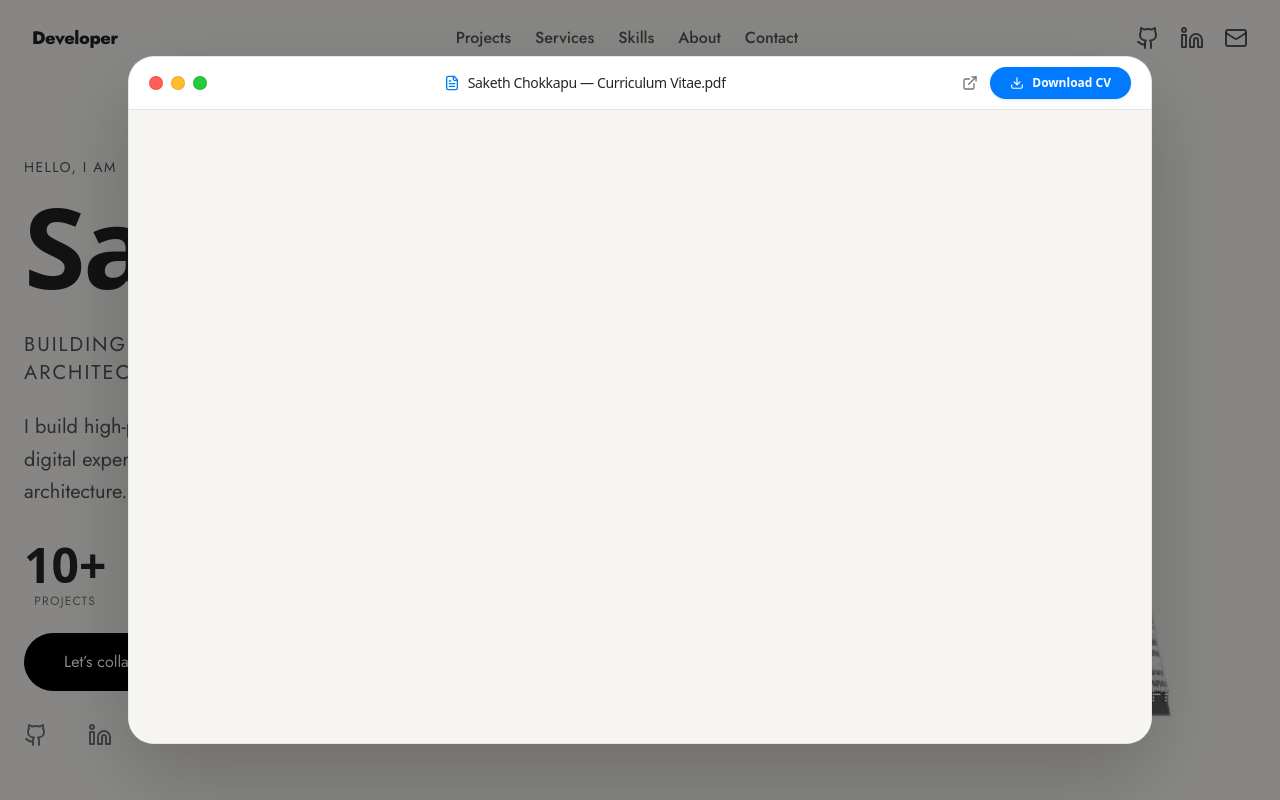
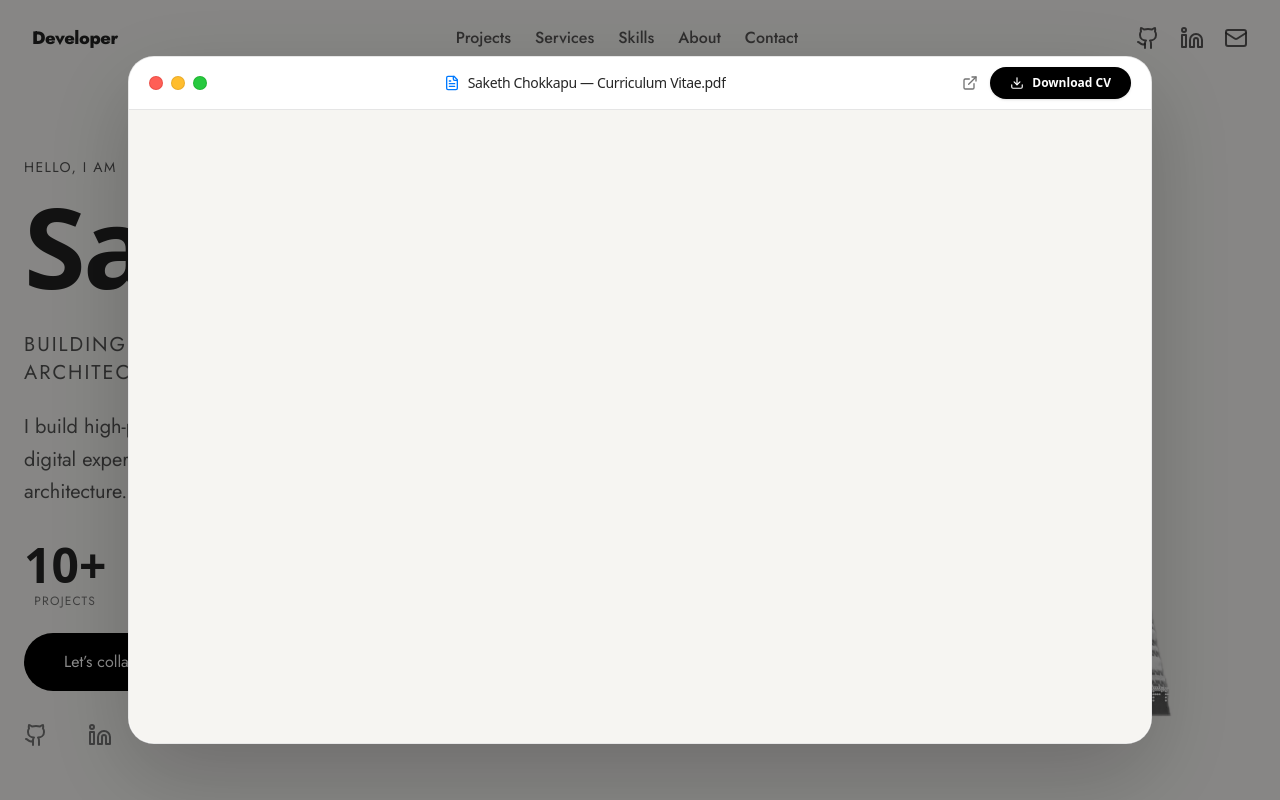
Before and after one commit to Ch-saketh/saketh-chokkapu-portfolio, a React (Vite) app in the folder Portfolio/: page / in a window 1280 px wide. Both pictures are taken after a click on the button "View CV". Shown: the top 800 px of the page. Built offline with nearby package versions, Linux system fonts and the light colour scheme; a web font is replaced by a local one.

Commit message:
style: Change Download CV capsule button to pure black

```diff
--- a/Portfolio/src/components/Home/CVModal.tsx
+++ b/Portfolio/src/components/Home/CVModal.tsx
@@ -199,13 +199,13 @@ export const CVModal: React.FC<CVModalProps> = ({
                   <ExternalLink className="w-4 h-4" />
                 </a>
 
-                {/* Capsule Block Download CV Button */}
+                {/* Pure Black Capsule Block Download CV Button */}
                 <a
                   href={CVPDF}
                   download="Saketh_Chokkapu_CV.pdf"
                   className="
                     flex items-center gap-2 px-5 py-2
-                    bg-[#007AFF] hover:bg-[#0062CC] active:bg-[#0051B3]
+                    bg-black hover:bg-neutral-800 active:bg-neutral-900
                     text-white text-xs font-semibold rounded-full
                     transition-all shadow-sm active:scale-95 cursor-pointer
                   "
```
